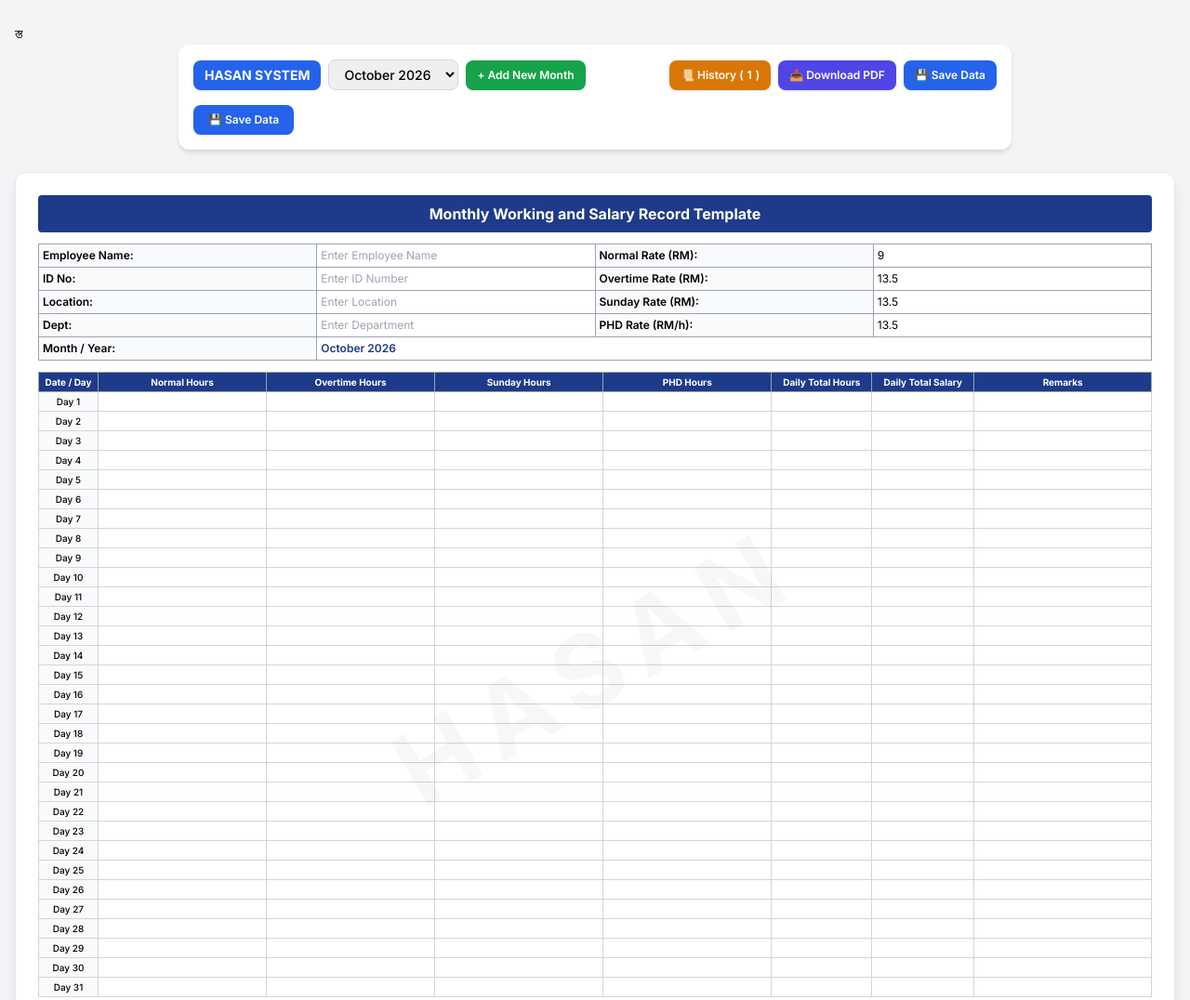
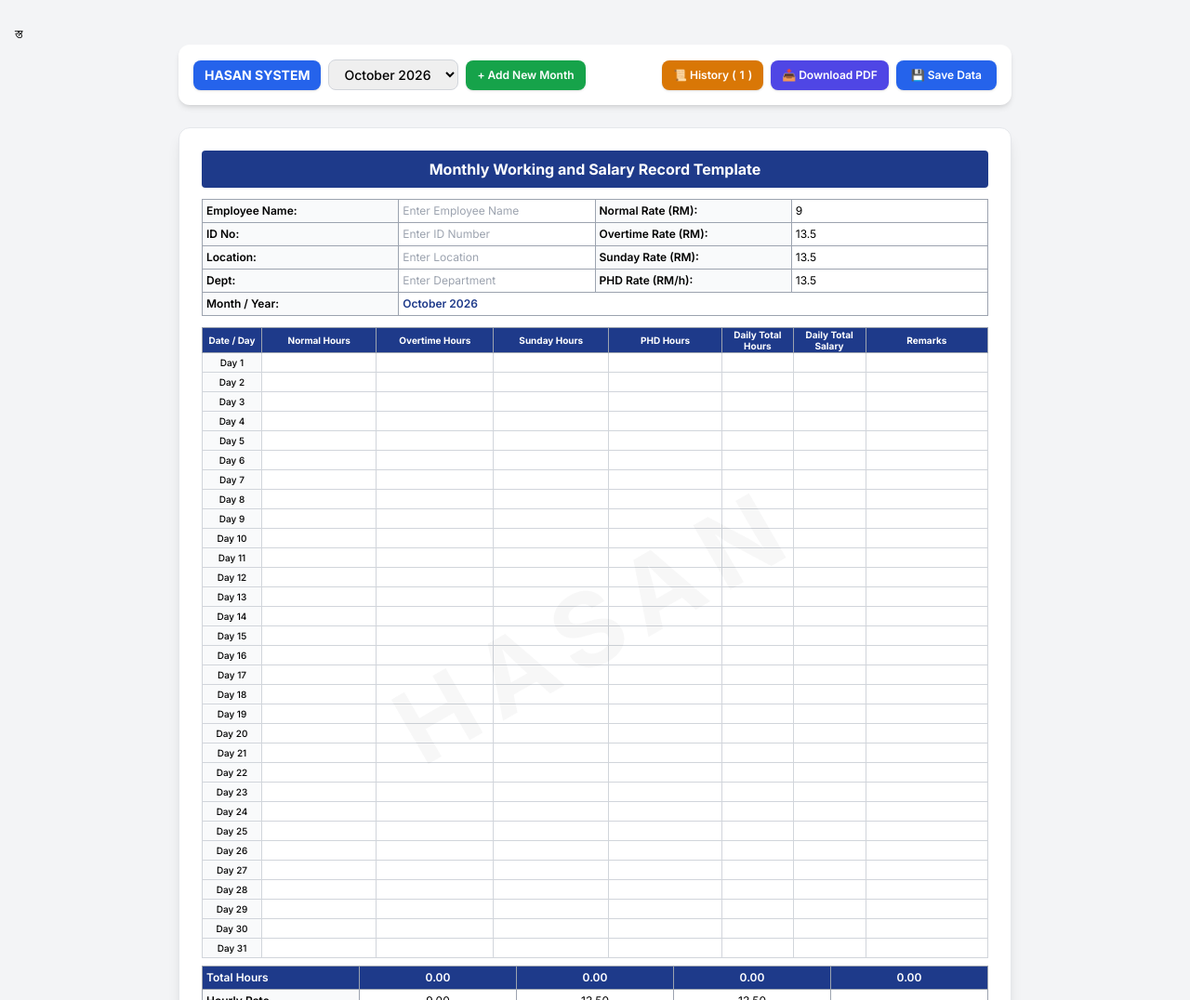
Before and after one commit to ssb-dev-hasan/hasan-salary-pro, a plain HTML site: page index.html in a window 1280 px wide. Shown: the top 1076 px of the page at 93% size. Drawn offline with nearby package versions, Linux system fonts and the light colour scheme.

Commit message:
Remove 'Save Data' button from index.html
Removed the 'Save Data' button from the HTML.

```diff
--- a/index.html
+++ b/index.html
@@ -104,12 +104,6 @@
     <button onclick="downloadPDF()" class="bg-indigo-600 hover:bg-indigo-700 text-white text-xs font-semibold px-3 py-2 rounded-lg shadow flex items-center gap-1.5">
         📥 Download PDF
     </button>
-
-    <button onclick="saveCurrentData()" class="bg-blue-600 hover:bg-blue-700 text-white text-xs font-semibold px-3 py-2 rounded-lg shadow flex items-center gap-1.5">
-        💾 Save Data
-    </button>
-</div>
-
 <script>
 async function downloadPDF() {
     // চেক করা হচ্ছে অ্যাপটি কি অ্যান্ড্রয়েড এপিকে (Capacitor Native App) তে চলছে কি না
```
